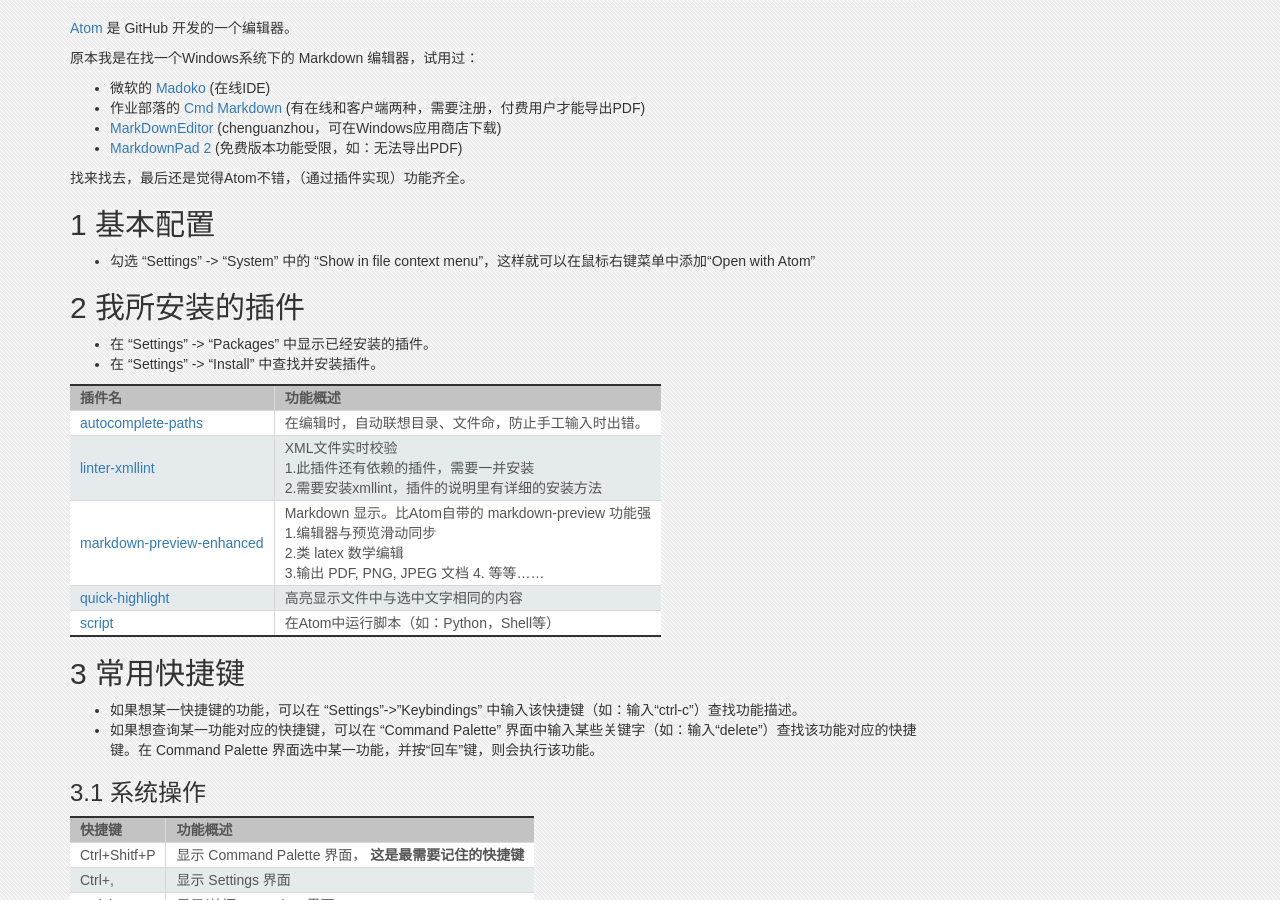
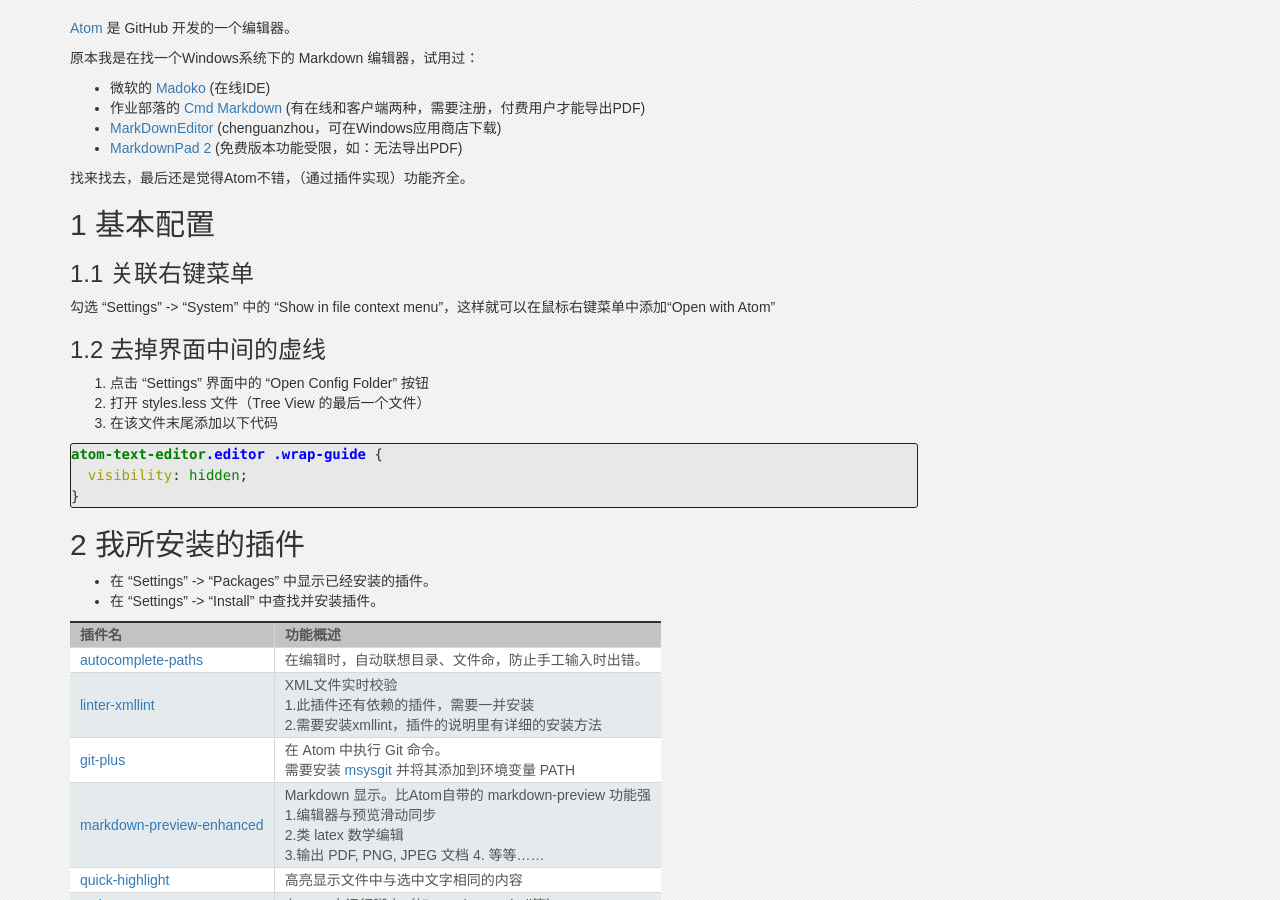
Before and after one commit to fanhongtao/fanhongtao.github.com, a Jekyll site: the page built from _posts/2017-05-01-atom.md, in a window 1280 px wide and 900 px high, scrolled down 223 px. Built offline with Jekyll 4.4.1, drawn with Linux system fonts in a browser that asks for light colours; nearby versions of some CDN libraries; comment, search, counter and statistics services are not loaded.

Commit message:
Update： 2017-05-01-atom.md

```diff
--- a/_posts/2017-05-01-atom.md
+++ b/_posts/2017-05-01-atom.md
@@ -20,7 +20,22 @@
 
 ## 1 基本配置
 
-* 勾选 "Settings" -> "System" 中的 "Show in file context menu"，这样就可以在鼠标右键菜单中添加“Open with Atom”
+### 1.1 关联右键菜单
+
+勾选 "Settings" -> "System" 中的 "Show in file context menu"，这样就可以在鼠标右键菜单中添加“Open with Atom”
+
+### 1.2 去掉界面中间的虚线
+
+1. 点击 "Settings" 界面中的 "Open Config Folder" 按钮
+2. 打开 styles.less 文件（Tree View 的最后一个文件）
+3. 在该文件末尾添加以下代码
+
+{% highlight css %}
+atom-text-editor.editor .wrap-guide {
+  visibility: hidden;
+}
+{% endhighlight %}
+
 
 ## 2 我所安装的插件
 
@@ -31,6 +46,7 @@
 | ------ | ---------- |
 | [autocomplete-paths](https://atom.io/packages/autocomplete-paths) | 在编辑时，自动联想目录、文件命，防止手工输入时出错。 |
 | [linter-xmllint](https://atom.io/packages/linter-xmllint)  | XML文件实时校验<br>  1.此插件还有依赖的插件，需要一并安装<br>  2.需要安装xmllint，插件的说明里有详细的安装方法 |
+| [git-plus](https://atom.io/packages/git-plus)  | 在 Atom 中执行 Git 命令。<br> 需要安装 [msysgit](https://git-for-windows.github.io/) 并将其添加到环境变量 PATH  |
 | [markdown-preview-enhanced](https://atom.io/packages/markdown-preview-enhanced) | Markdown 显示。比Atom自带的 markdown-preview 功能强<br> 1.编辑器与预览滑动同步<br> 2.类 latex 数学编辑<br> 3.输出 PDF, PNG, JPEG 文档 4. 等等…… |
 | [quick-highlight ](https://atom.io/packages/quick-highlight ) | 高亮显示文件中与选中文字相同的内容 |
 | [script](https://atom.io/packages/script) | 在Atom中运行脚本（如：Python，Shell等） |
```
